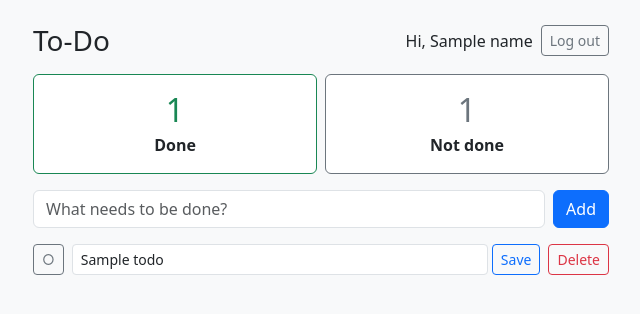
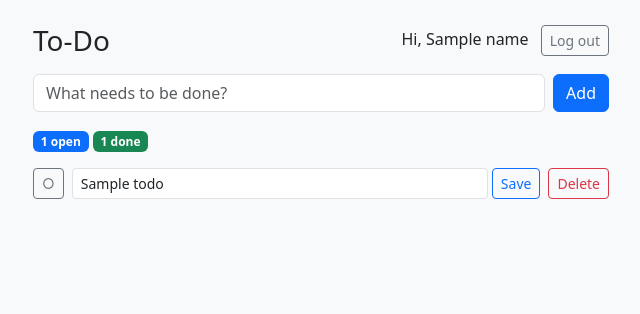
Before and after one commit to mariam-ahmed2006/db-lab2, a Flask app: template templates/todos.html in a window 1280 px wide. Shown: the top 314 px of the page, without its empty margins (319-959 px from the left). Run offline with Flask 3, Linux system fonts and the light colour scheme; the template is opened without the code that fills it: most values are stand-ins (such as "Sample title", 1, 10 or a date in 2020).

Commit message:
Update project code

```diff
--- a/app.py
+++ b/app.py
@@ -25,55 +25,9 @@ def index():
     return redirect(url_for("login"))
 
 
-@app.route("/login", methods=["GET", "POST"])
-def login():
-    errors = []
-
-    if request.method == "POST":
-        email = request.form.get("email", "").strip()
-        password = request.form.get("password", "")
-
-        if not email:
-            errors.append("Email is required")
-        if not password:
-            errors.append("Password is required")
-
-        if not errors:
-            conn = get_db()
-            try:
-                with conn.cursor() as cur:
-                    cur.execute(
-                        "SELECT user_id, name, password_hash "
-                        "FROM users WHERE email = %s",
-                        (email,),
-                    )
-                    user = cur.fetchone()
-            finally:
-                conn.close()
-
-            if user and bcrypt.checkpw(
-                password.encode("utf-8"),
-                user["password_hash"].encode("utf-8")
-            ):
-                session["user_id"] = user["user_id"]
-                session["name"] = user["name"]
-                return redirect(url_for("todos"))
-
-            errors.append("Invalid email or password")
-
-    return render_template("login.html", errors=errors)
-
-
-@app.route("/logout")
-def logout():
-    session.clear()
-    return redirect(url_for("login"))
-
-
 @app.route("/register", methods=["GET", "POST"])
 def register():
     errors = []
-
     if request.method == "POST":
         name = request.form.get("name", "").strip()
         email = request.form.get("email", "").strip()
@@ -92,25 +46,18 @@ def register():
             errors.append("Passwords do not match")
 
         if not errors:
-            hashed = bcrypt.hashpw(
-                password.encode("utf-8"),
-                bcrypt.gensalt()
-            ).decode("utf-8")
-
+            hashed = bcrypt.hashpw(password.encode("utf-8"), bcrypt.gensalt()).decode("utf-8")
             conn = get_db()
             try:
                 with conn.cursor() as cur:
                     cur.execute(
-                        "INSERT INTO users (email, name, password_hash) "
-                        "VALUES (%s, %s, %s)",
+                        "INSERT INTO users (email, name, password_hash) VALUES (%s, %s, %s)",
                         (email, name, hashed),
                     )
                     conn.commit()
                     session["user_id"] = cur.lastrowid
                     session["name"] = name
-
                 return redirect(url_for("todos"))
-
             except pymysql.err.IntegrityError as e:
                 if e.args[0] == 1062:
                     errors.append("Email Already Exists")
@@ -122,14 +69,52 @@ def register():
     return render_template("register.html", errors=errors)
 
 
+@app.route("/login", methods=["GET", "POST"])
+def login():
+    errors = []
+    if request.method == "POST":
+        email = request.form.get("email", "").strip()
+        password = request.form.get("password", "")
+
+        if not email:
+            errors.append("Email is required")
+        if not password:
+            errors.append("Password is required")
+
+        if not errors:
+            conn = get_db()
+            try:
+                with conn.cursor() as cur:
+                    cur.execute(
+                        "SELECT user_id, name, password_hash FROM users WHERE email = %s",
+                        (email,),
+                    )
+                    user = cur.fetchone()
+            finally:
+                conn.close()
+
+            if user and bcrypt.checkpw(password.encode("utf-8"), user["password_hash"].encode("utf-8")):
+                session["user_id"] = user["user_id"]
+                session["name"] = user["name"]
+                return redirect(url_for("todos"))
+            errors.append("Invalid email or password")
+
+    return render_template("login.html", errors=errors)
+
+
+@app.route("/logout")
+def logout():
+    session.clear()
+    return redirect(url_for("login"))
+
+
 def fetch_todos(user_id):
     conn = get_db()
     try:
         with conn.cursor() as cur:
             cur.execute(
-                "SELECT todo_id, title, is_done, created_at "
-                "FROM todos WHERE user_id = %s "
-                "ORDER BY todo_id DESC",
+                "SELECT todo_id, title, is_done, created_at FROM todos "
+                "WHERE user_id = %s ORDER BY todo_id DESC",
                 (user_id,),
             )
             return cur.fetchall()
@@ -156,24 +141,14 @@ def title_error(title):
 
 
 def show_todos(errors):
-    # Get only the current user's tasks
-    todos = fetch_todos(session["user_id"])
-
-    # BONUS: Count completed and open tasks
-    open_count = sum(
-        1 for todo in todos if not todo["is_done"]
-    )
-
-    done_count = sum(
-        1 for todo in todos if todo["is_done"]
-    )
-
+    items = fetch_todos(session["user_id"])
+    done_count = sum(1 for t in items if t["is_done"])
     return render_template(
         "todos.html",
-        todos=todos,
+        todos=items,
         errors=errors,
         name=session["name"],
-        open_count=open_count,
+        open_count=len(items) - done_count,
         done_count=done_count,
     )
 
@@ -182,7 +157,6 @@ def show_todos(errors):
 def todos():
     if "user_id" not in session:
         return redirect(url_for("login"))
-
     return show_todos([])
 
 
@@ -190,18 +164,14 @@ def todos():
 def add_todo():
     if "user_id" not in session:
         return redirect(url_for("login"))
-
     title = request.form.get("title", "").strip()
     err = title_error(title)
-
     if err:
         return show_todos([err])
-
     run_write(
         "INSERT INTO todos (user_id, title) VALUES (%s, %s)",
         (session["user_id"], title),
     )
-
     return redirect(url_for("todos"))
 
 
@@ -209,19 +179,14 @@ def add_todo():
 def edit_todo(todo_id):
     if "user_id" not in session:
         return redirect(url_for("login"))
-
     title = request.form.get("title", "").strip()
     err = title_error(title)
-
     if err:
         return show_todos([err])
-
     run_write(
-        "UPDATE todos SET title = %s "
-        "WHERE todo_id = %s AND user_id = %s",
+        "UPDATE todos SET title = %s WHERE todo_id = %s AND user_id = %s",
         (title, todo_id, session["user_id"]),
     )
-
     return redirect(url_for("todos"))
 
 
@@ -229,15 +194,11 @@ def edit_todo(todo_id):
 def toggle_todo(todo_id):
     if "user_id" not in session:
         return redirect(url_for("login"))
-
     is_done = 1 if request.form.get("is_done") == "1" else 0
-
     run_write(
-        "UPDATE todos SET is_done = %s "
-        "WHERE todo_id = %s AND user_id = %s",
+        "UPDATE todos SET is_done = %s WHERE todo_id = %s AND user_id = %s",
         (is_done, todo_id, session["user_id"]),
     )
-
     return redirect(url_for("todos"))
 
 
@@ -245,29 +206,22 @@ def toggle_todo(todo_id):
 def delete_todo(todo_id):
     if "user_id" not in session:
         return redirect(url_for("login"))
-
     run_write(
         "DELETE FROM todos WHERE todo_id = %s AND user_id = %s",
         (todo_id, session["user_id"]),
     )
-
     return redirect(url_for("todos"))
 
 
 @app.errorhandler(404)
 def not_found(e):
-    return render_template(
-        "error.html",
-        message="Page not found"
-    ), 404
+    return render_template("error.html", message="Page not found"), 404
 
 
 @app.errorhandler(500)
 def server_error(e):
-    return render_template(
-        "error.html",
-        message="Something went wrong. Please try again."
-    ), 500
+    return render_template("error.html", message="Something went wrong. Please try again."), 500
+
 
 if __name__ == "__main__":
     app.run(debug=True)
--- a/templates/todos.html
+++ b/templates/todos.html
@@ -1,116 +1,42 @@
 {% extends "base.html" %}
 {% block title %}My To-Dos{% endblock %}
-
 {% block content %}
-
-<div class="d-flex justify-content-between align-items-center mb-3 flex-wrap gap-2">
+<div class="d-flex justify-content-between align-items-center mb-3">
   <h1 class="h3 mb-0">To-Do</h1>
-
-  <div class="d-flex align-items-center gap-2 flex-wrap">
-    <span>Hi, {{ name }}</span>
-
-    <a class="btn btn-sm btn-outline-secondary" href="/logout">
-      Log out
-    </a>
-  </div>
+  <div>Hi, {{ name }} <a class="btn btn-sm btn-outline-secondary ms-2" href="/logout">Log out</a></div>
 </div>
 
-<!-- Task counts -->
-<div class="row g-2 mb-3" role="status" aria-label="Task counts">
-  <div class="col-6">
-    <div class="border border-success rounded bg-white p-3 text-center h-100">
-      <div class="h2 text-success mb-1">{{ done_count }}</div>
-      <div class="fw-semibold">Done</div>
-    </div>
-  </div>
-  <div class="col-6">
-    <div class="border border-secondary rounded bg-white p-3 text-center h-100">
-      <div class="h2 text-secondary mb-1">{{ open_count }}</div>
-      <div class="fw-semibold">Not done</div>
-    </div>
-  </div>
-</div>
+{% for e in errors %}<div class="alert alert-danger py-2 mb-2">{{ e }}</div>{% endfor %}
 
-<!-- Display validation errors -->
-{% for e in errors %}
-  <div class="alert alert-danger py-2 mb-2">
-    {{ e }}
-  </div>
-{% endfor %}
-
-<!-- Add a new task -->
-<form method="POST"
-      action="/todos/add"
-      class="title-form d-flex flex-wrap gap-2 mb-3"
-      novalidate>
-
-  <input
-    class="form-control flex-grow-1 w-auto"
-    name="title"
-    placeholder="What needs to be done?"
-    maxlength="200">
-
-  <button class="btn btn-primary" type="submit">
-    Add
-  </button>
+<form method="POST" action="/todos/add" class="title-form d-flex flex-wrap gap-2 mb-3" novalidate>
+  <input class="form-control flex-grow-1 w-auto" name="title" placeholder="What needs to be done?">
+  <button class="btn btn-primary" type="submit">Add</button>
 </form>
 
-<!-- Message when there are no tasks -->
-{% if not todos %}
-  <p class="text-muted text-center my-4">
-    Nothing to do yet. Add your first task above!
+{% if todos %}
+  <p class="mb-3">
+    <span class="badge text-bg-primary">{{ open_count }} open</span>
+    <span class="badge text-bg-success">{{ done_count }} done</span>
   </p>
 {% endif %}
 
-<!-- Display all tasks -->
+{% if not todos %}
+  <p class="text-muted text-center my-4">Nothing to do yet. Add your first task above!</p>
+{% endif %}
+
 {% for t in todos %}
 <div class="d-flex align-items-start gap-2 mb-2">
-
-  <!-- Complete or reopen a task -->
   <form method="POST" action="/todos/{{ t.todo_id }}/toggle">
-    <input
-      type="hidden"
-      name="is_done"
-      value="{{ 0 if t.is_done else 1 }}">
-
-    <button
-      class="btn btn-sm {{ 'btn-success' if t.is_done else 'btn-outline-secondary' }}"
-      type="submit"
-      aria-label="{{ 'Mark as open' if t.is_done else 'Mark as complete' }}">
-      {{ "✔" if t.is_done else "○" }}
-    </button>
+    <input type="hidden" name="is_done" value="{{ 0 if t.is_done else 1 }}">
+    <button class="btn btn-sm {{ 'btn-success' if t.is_done else 'btn-outline-secondary' }}" type="submit">{{ "✔" if t.is_done else "○" }}</button>
   </form>
-
-  <!-- Edit a task -->
-  <form
-    method="POST"
-    action="/todos/{{ t.todo_id }}/edit"
-    class="title-form d-flex flex-wrap gap-1 flex-grow-1"
-    novalidate>
-
-    <input
-      class="form-control form-control-sm flex-grow-1 w-auto {{ 'text-decoration-line-through text-muted' if t.is_done }}"
-      name="title"
-      value="{{ t.title }}"
-      maxlength="200">
-
-    <button class="btn btn-sm btn-outline-primary" type="submit">
-      Save
-    </button>
+  <form method="POST" action="/todos/{{ t.todo_id }}/edit" class="title-form d-flex flex-wrap gap-1 flex-grow-1" novalidate>
+    <input class="form-control form-control-sm flex-grow-1 w-auto {{ 'text-decoration-line-through text-muted' if t.is_done }}" name="title" value="{{ t.title }}">
+    <button class="btn btn-sm btn-outline-primary" type="submit">Save</button>
   </form>
-
-  <!-- Delete a task -->
-  <form
-    method="POST"
-    action="/todos/{{ t.todo_id }}/delete"
-    onsubmit="return confirm('Are you sure?')">
-
-    <button class="btn btn-sm btn-outline-danger" type="submit">
-      Delete
-    </button>
+  <form method="POST" action="/todos/{{ t.todo_id }}/delete" onsubmit="return confirm('Are you sure?')">
+    <button class="btn btn-sm btn-outline-danger" type="submit">Delete</button>
   </form>
-
 </div>
 {% endfor %}
-
 {% endblock %}
```
Also changed, not shown: README.md, 2 other files.
